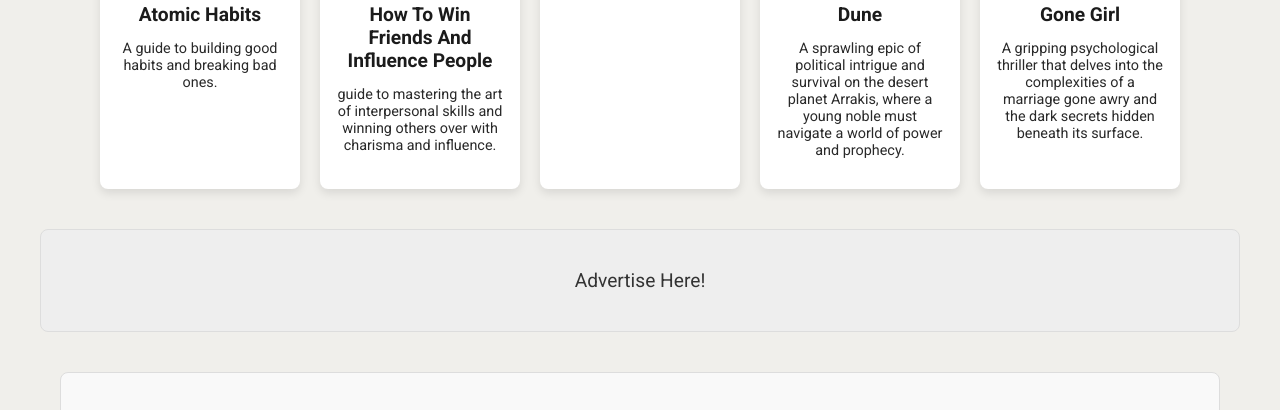
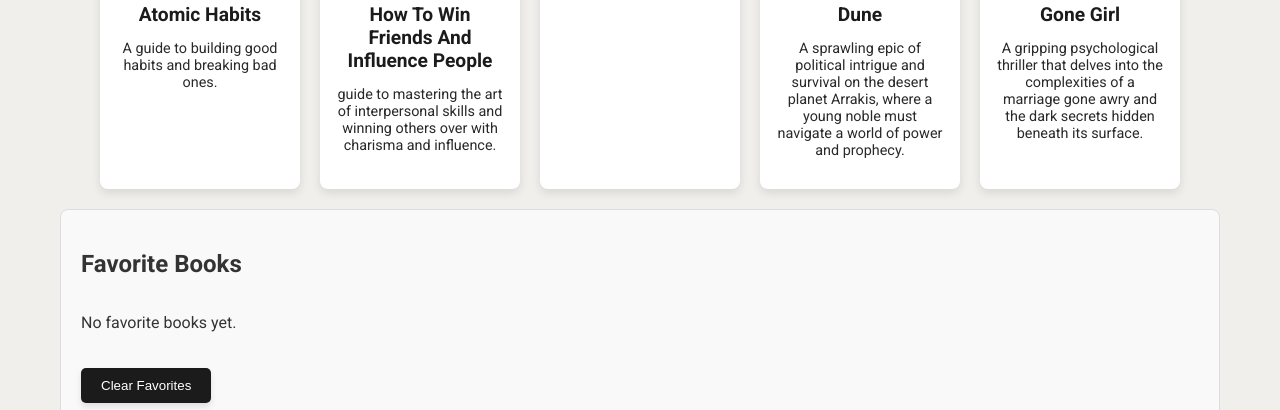
Before and after one commit to arjun19sharma/FindThatBook., a plain HTML site: page index.html in a window 1280 px wide. Shown: the part 685-1095 px from the top of the page. Drawn offline with Linux system fonts and the light colour scheme.

Commit message:
Update index.html

```diff
--- a/index.html
+++ b/index.html
@@ -62,10 +62,7 @@
             </div>
         </section>
 
-        <section id="ad-container">
-            <div class="ad-content">
-                <!-- Insert your ad content here. You could use an ad image or an iframe for ad services. -->
-                <p>Advertise Here!</p>
+
             </div>
         </section>
          <!-- Favorite Books Section -->
```
